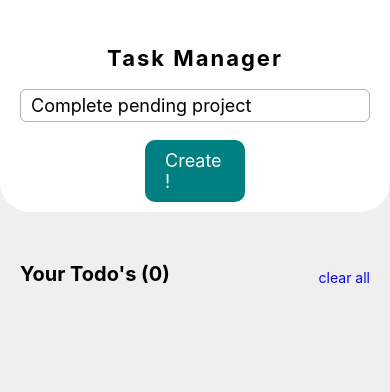
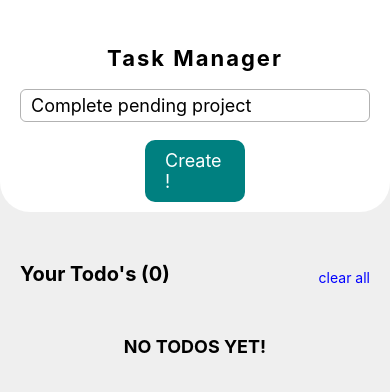
Before and after one commit to Saicharan0662/todo-app-react-native, a React Native app: screen / in a window 390 px wide. Shown: the top 392 px of the page. Built offline with nearby package versions, Linux system fonts and the light colour scheme.

Commit message:
UI/UX improvements

```diff
--- a/src/screens/Home.js
+++ b/src/screens/Home.js
@@ -47,10 +47,11 @@ const Home = ({ todos, setTodos }) => {
                     <TouchableOpacity onPress={() => setTodos([])}><Text style={styles.clearBtn}>clear all</Text></TouchableOpacity>
                 </View>
                 <View style={styles.todos}>
+                    {(todos && todos.length > 0) ?
                         <FlatList
                             keyExtractor={(item) => item._id}
                             data={todos}
-                        showsVerticalScrollIndicator={false}
+                            showsVerticalScrollIndicator={true}
                             renderItem={({ item }) => {
                                 return (
                                     <Todo
@@ -60,7 +61,8 @@ const Home = ({ todos, setTodos }) => {
                                     />
                                 )
                             }}
-                    />
+                        /> :
+                        <Text style={styles.notodoText}>No todos yet!</Text>}
                 </View>
             </View>
         </View>
@@ -131,6 +133,14 @@ const styles = StyleSheet.create({
     todos: {
         marginTop: 20,
         height: "70%",
+    },
+    notodoText: {
+        fontSize: 18,
+        fontWeight: "bold",
+        textAlign: "center",
+        position: "relative",
+        top: 30,
+        textTransform: "uppercase"
     }
 })
 
```
Lines whose indentation alone changed are shown as unchanged.
